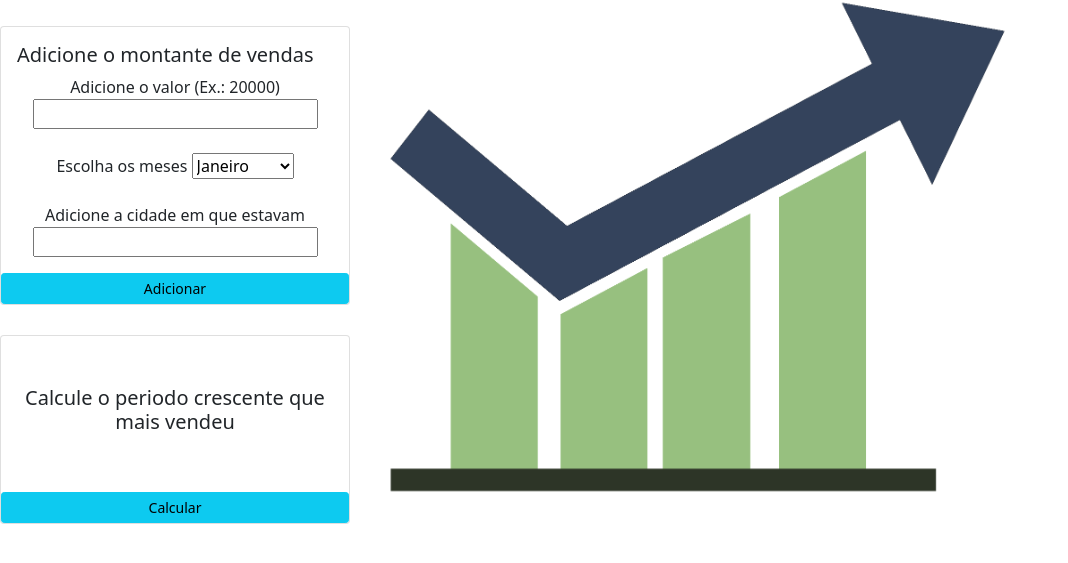
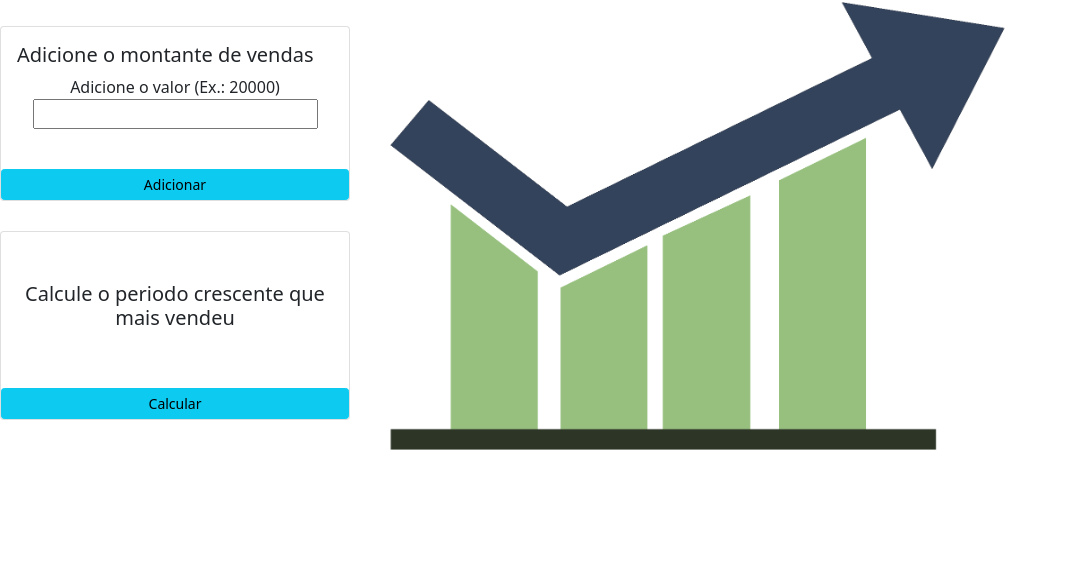
Before and after one commit to projeto-de-algoritmos/PD_IceChurrosDinamico, a website: page IceChurrosDinamico/public/home.ejs in a window 1280 px wide. Shown: the part 89-652 px from the top of the page, without its empty margins (0-1068 px from the left). Drawn offline with nearby package versions, Linux system fonts and the light colour scheme; files that its build step writes are made by us from their sources.

Commit message:
Arrumando response do algorítimo

```diff
--- a/IceChurrosDinamico/public/home.ejs
+++ b/IceChurrosDinamico/public/home.ejs
@@ -47,27 +47,6 @@
                             <input name="valor" size="25" type="text" />
                         </center>
                         <br>
-                        <center>
-                            <label>Escolha os meses</label>
-                            <select name="select">
-                                <option value="Janeiro" selected>Janeiro</option>
-                                <option value="Fevereiro">Fevereiro</option>
-                                <option value="Marco">Mar�o</option>
-                                <option value="Abril">Abril</option>
-                                <option value="Junho">Junho</option>
-                                <option value="Julho">Julho</option>
-                                <option value="Agosto">Agosto</option>
-                                <option value="Setembro">Setembro</option>
-                                <option value="Outubro">Outubro</option>
-                                <option value="Novembro">Novembro</option>
-                                <option value="Dezembro">Dezembro</option>
-                            </select>
-                        </center>
-                        <br>
-                        <center>
-                            <label>Adicione a cidade em que estavam</label>
-                            <input name="cidade" size="25" type="text" />
-                        </center>
 
                     </div>
                     <input class="btn btn-info btn-sm" type="submit" value="Adicionar"></input>
@@ -89,7 +68,9 @@
                         <div style="height: 50px;"></div>
                         <center>
                             <h5>O resultado do cálculo foi:</h5>
-                            <h5 class="card-title"><%= subSeqResult %></h5>
+                            <h5 class="card-title"><%= subSeqResult.maiorSeq %></h5>
+                            <h5>Que estão respectivamente na posição:</h5>
+                            <h5 class="card-title"><%= subSeqResult.index %></h5>
                         </center>
                         <div style="height: 50px;"></div>
                     </div>
```
Also changed, not shown: IceChurrosDinamico/app.js (+5 -13 lines).
